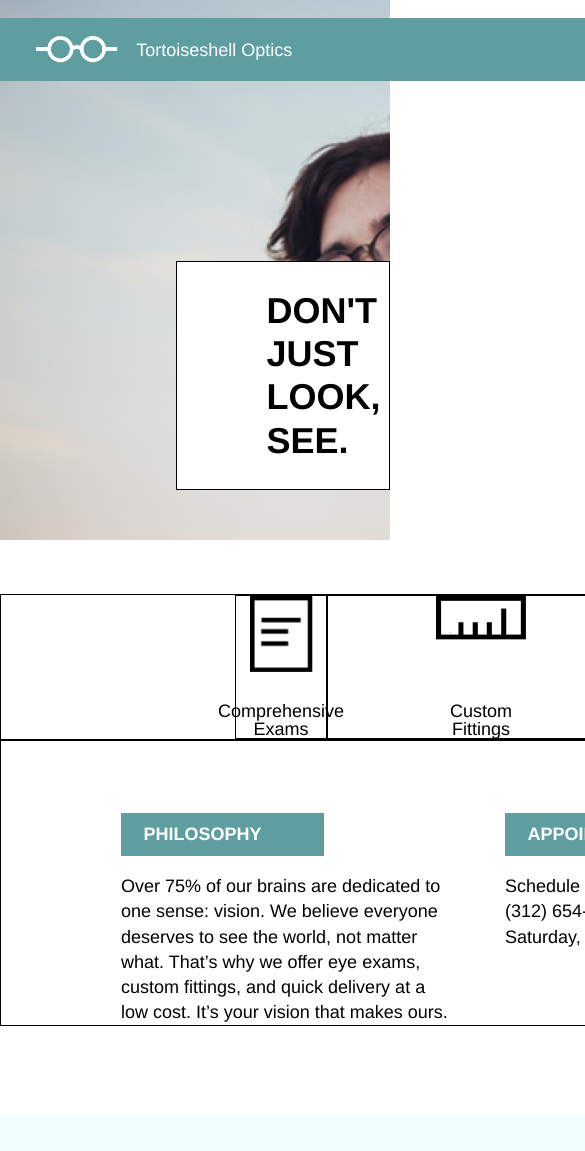
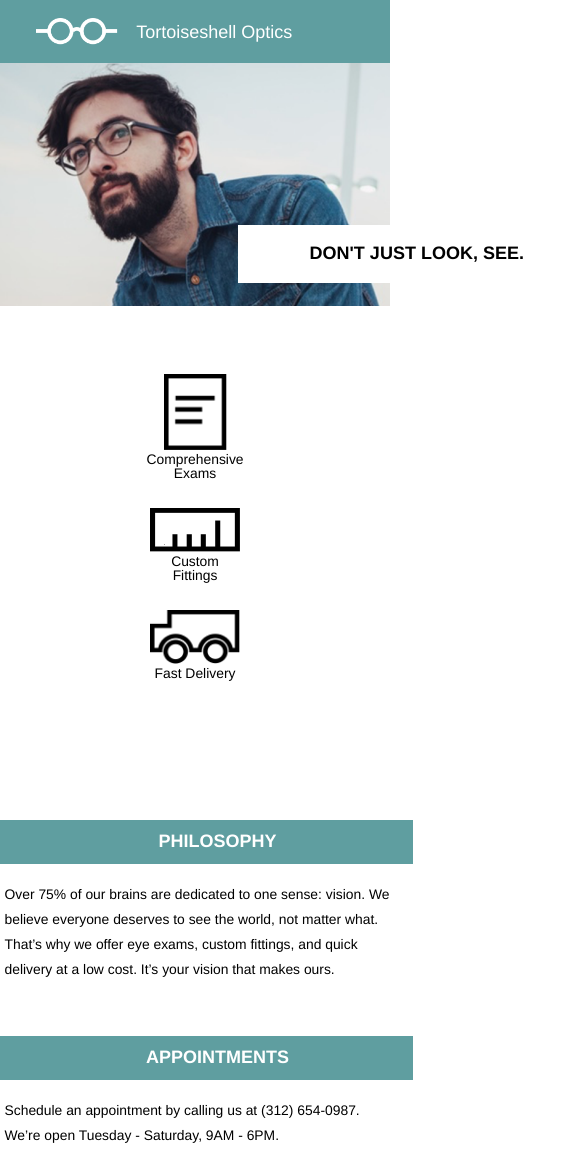
Before and after one commit to mistytree/TortoiseshellOptics, a plain HTML site: page index.html in a window 390 px wide. Shown: the top 1151 px of the page, 585 px wide, since content can reach past the window. Drawn offline with Linux system fonts and the light colour scheme.

Commit message:
Working on responsive design | 2018-01-26

```diff
--- a/index.html
+++ b/index.html
@@ -25,6 +25,10 @@
             <span><a href="#services">Services</a></span>
             <span><a href="#products">Products</a></span>
             <span><a href="#contact">Contact</a></span>
+          </div>
+
+          <div class="mobile-nav">
+            <span><a href="#">Menu</a></span>
           </div>
 
         </div>
@@ -76,10 +80,12 @@
           <div class="green-container">
             <span>PHILOSOPHY</span>
           </div>
+          <div class="bottom-part text">
             <span>Over 75% of our brains are dedicated to one sense: vision.
               We believe everyone deserves to see the world, not matter what.
               That’s why we offer eye exams, custom fittings, and quick delivery
               at a low cost. It’s your vision that makes ours.</span>
+          </div>
         </div>
 
         <div class="bottom-part center">
@@ -90,8 +96,10 @@
           <div class="green-container">
             <span>APPOINTMENTS</span>
           </div>
+          <div class="bottom-part text">
             <span>Schedule an appointment by calling us at (312) 654-0987.
               We’re open Tuesday - Saturday, 9AM - 6PM.</span>
+          </div>
         </div>
 
       </div>
--- a/resources/css/style.css
+++ b/resources/css/style.css
@@ -4,7 +4,7 @@ html {
   line-height: 1.4;
 }
 
-.banner-header,
+.banner-white-box,
 .container,
 .footer {
   display: block;            /* First 3 lines of code will center the block */
@@ -26,6 +26,7 @@ html {
 header {
   background-image: url("../img/main-banner.png");
   background-size: cover;
+  background-position: 20%;  /* In order to position man more to the left */
   height: 30rem;
   width: 100%;
 }
@@ -35,6 +36,10 @@ header {
 .banner-header {
   top: 1rem;
   position: relative;  /* Position relative to .banner-container */
+
+  margin-left: auto;
+  margin-right: auto;
+  max-width: 960px;    /* Has to be set to max-width not just width in order to shrink */
 
   display: flex;
   justify-content: space-between;
@@ -62,12 +67,16 @@ header {
   color: White;
 }
 
+.mobile-nav {                 /* Turns off navigation menu for mobile devices */
+  display: none;
+}
+
 /* WHITE BOX Sub-Section */
 
 .banner-white-box {
   position: relative;  /* Position relative to .banner-container */
   top: 11rem;          /* Relative to .banner-header */
-  margin-left: 45%;
+  right: -13.2rem;     /* Setting white box 2rem off right side of .banner-head */
   max-width: fit-content;  /* Good trick to set width of container only to content size */
 
   font-weight: bold;
@@ -76,7 +85,6 @@ header {
   color: Black;
   background-color: White;
   padding: 1.5rem 5rem;
-  border: 1px solid black; /* DELETE LATER!!! */
 }
 
 /* BODY SECTION */
@@ -86,7 +94,7 @@ header {
   display: flex;
   flex-direction: row;
   justify-content: center;
-  border: 1px solid black; /* DELETE LATER!!! */
+  /* border: 1px solid black; */
 }
 
 .container.upper-part {
@@ -112,7 +120,6 @@ header {
   flex-flow: column;
   justify-content: space-between;
   align-items: center;
-  border: 1px solid black; /* DELETE LATER!!! */
 }
 
 .upper-part.center {
@@ -179,3 +186,111 @@ header {
   height: 1.5rem;
   padding: 4rem 1rem 4rem 4rem;
 }
+
+/* RESPONSIVE Design TABLET (768px) */
+
+@media only screen and (max-width: 768px) and (orientation: portrait){
+  .container,
+  .footer {
+    width: 100%;
+  }
+
+  header {
+    height: 22rem;
+  }
+
+  .mobile-nav {                 /* Turns off navigation menu for mobile devices */
+    display: none;
+  }
+
+  .banner-header {
+    top: 0;
+    width: auto; /* To allow header shrink to proper width and narrow gap between right and left side */
+    white-space: nowrap;
+  }
+
+  .banner-white-box {
+    top: 5rem;                /* Relative to .banner-header */
+    margin-right: 15.2rem;    /* 2rem from right side (because -13.2rem offset set earlier) */
+    white-space: nowrap;
+
+    font-size: 1.33rem;
+    padding: 0.75rem 4rem;
+  }
+
+  .bottom-part.center {    /* To create 10% width gap between right and left container */
+    width: 10%;
+  }
+
+}
+
+/* RESPONSIVE Design MOBILE (480px) */
+
+@media only screen and (max-width: 480px) and (orientation: portrait){
+  .header-right {              /* Turns off navigation menu for desktop & tablet */
+    display: none;
+  }
+
+  .mobile-nav {
+    padding: 1rem;
+    text-decoration: none;
+    color: White;
+  }
+
+  header {
+    height: 17rem;
+  }
+
+  .banner-white-box {
+    top: 9rem;                /* Relative to .banner-header */
+    margin: 0;
+
+    font-size: 1rem;
+    padding-top: 1rem;
+    padding-bottom: 1rem;
+  }
+
+  .container.upper-part,
+  .container.bottom-part {
+    display: flex;
+    flex-direction: column;
+    align-content: center;
+  }
+
+  .container.upper-part {
+    margin-top: 3.77rem;
+    margin-bottom: 3.77rem;
+    height: auto;
+  }
+
+  .upper-part.center {
+    margin-top: 1.54rem;
+    margin-bottom: 1.54rem;
+  }
+
+  .text-left,
+  .text-center,
+  .text-right {
+    font-size: 0.77rem;
+  }
+
+  .green-container {
+    width: 100%;
+    text-align: center;
+  }
+
+  .bottom-part.left {
+    width: 100%;
+  }
+
+  .bottom-part.right {
+    width: 100%;
+    margin-top: 0rem;
+  }
+
+  .bottom-part.text {
+    font-size: 0.77rem;
+    margin-left: 0.25rem;
+  }
+
+}
```
Lines whose indentation alone changed are shown as unchanged.
